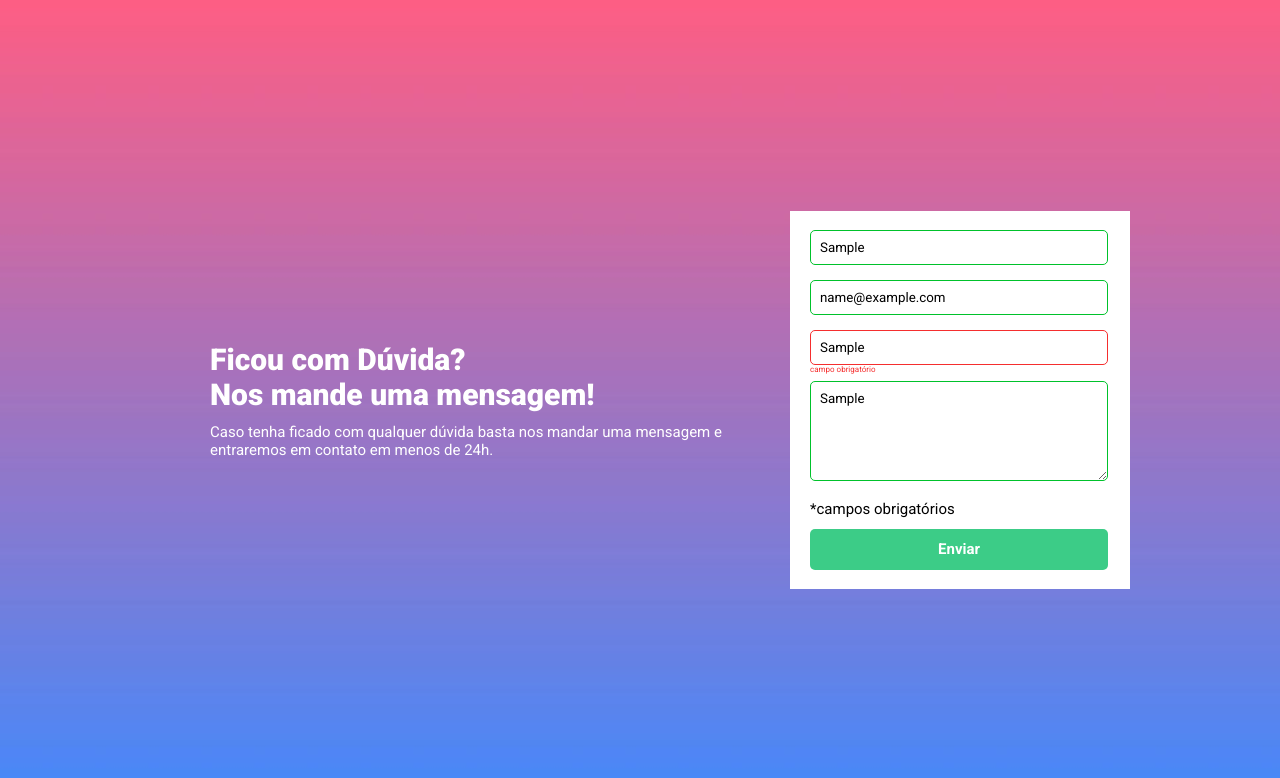
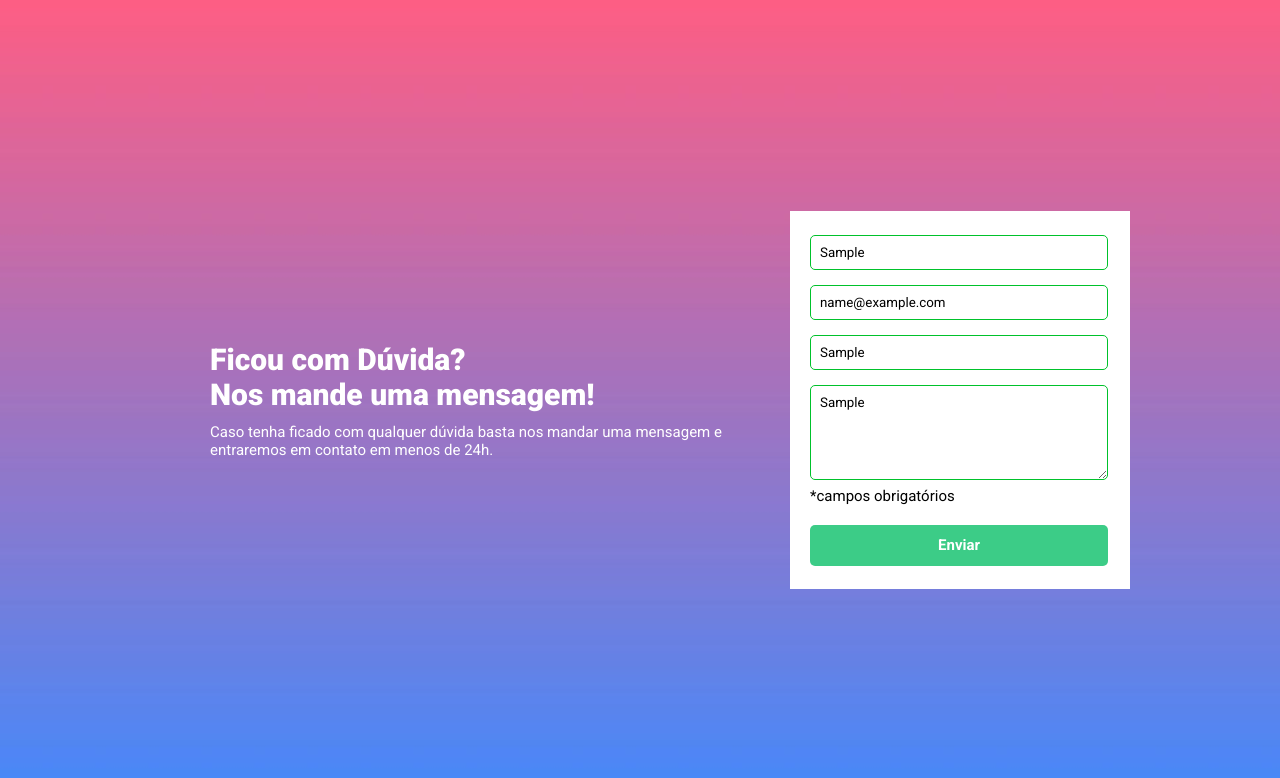
Before and after one commit to Higor-Santanna/formul-rio-central-de-ajuda, a plain HTML site: page index.html in a window 1280 px wide. Both pictures are taken after typing "Sample", "name@example.com", "Sample", "Sample" into the empty fields and a click on the button "Enviar". Drawn offline with Linux system fonts and the light colour scheme.

Commit message:
Atualização do dia 29/11/2022

```diff
--- a/css/style.css
+++ b/css/style.css
@@ -40,34 +40,32 @@ body{
     padding: 0 20px;
 }
 
-.second-child .user-information{
+.campo{
+    width: 298px;
+    border: 1px solid var(--cor-borda-input);
+    border-radius: 5px;
+    padding: 9px;
     margin-bottom: 15px;
 }
 
-.second-child .user-information .campo-de-digitacao{
-    width: 298px;
+.second-child .campo-de-digitacao{
     height: 35px;
-    border: 1px solid var(--cor-borda-input);
-    border-radius: 5px;
-    padding: 9px;
-}
-
-.second-child .user-information .message-error{
-    display: none;
 }
 
 .second-child .message{
-    width: 298px;
-    height: 100px;
-    border: 1px solid var(--cor-borda-input);
-    border-radius: 5px;
-    padding: 9px;
+    display: none;
+    font-size: 8px;
+    font-weight: 400;
+}
+
+.second-child .message-text{
+    margin-bottom: 7px;
 }
 
 .second-child .required-field{
     font-weight: 400;
     font-size: 15px;
-    margin-bottom: 11px;
+    margin-bottom: 20px;
 }
 
 .second-child .button{
@@ -81,35 +79,25 @@ body{
     cursor: pointer;
 }
 
-.user-information .campo-de-digitacao:focus,
-.user-information .message:focus{
+.campo-de-digitacao:focus,
+.message-text:focus{
     outline: 0;
     border: 2px solid #f0618d;
 }
 
-.user-information.success .campo-de-digitacao{
+.campo.success{
     border: 1px solid var(--cor-borda-input-correto);
 }
 
-.user-information.success .message{
-    border: 1px solid var(--cor-borda-input-correto);
+.campo.error{
+    border: 1px solid var(--cor-borda-input-errado);
+    margin-bottom: 0;
 }
 
-.second-child .user-information.error{
-    margin-bottom: 6.2px;
-}
-
-.user-information.error .campo-de-digitacao{
-    border: 1px solid var(--cor-borda-input-errado);
-}
-
-.user-information.error .message{
-    border: 1px solid var(--cor-borda-input-errado);
-}
-
-.user-information.error .message-error{
+.message.error{
     display: block;
     font-size: 8px;
     font-weight: 400;
     color: var(--cor-borda-input-errado);
+    margin-bottom: 7px;
 }
--- a/index.html
+++ b/index.html
@@ -30,25 +30,17 @@
 
         <form class="second-child" id="formulario">
 
-            <div class="user-information">
-                <input type="text" name="text" placeholder="Nome completo *" id="full-name" class="campo-de-digitacao">
-                <span class="message-error">campo obrigatório</span>
-            </div>
+            <input type="text" name="text" placeholder="Nome completo *" id="full-name" class="campo-de-digitacao campo">
+            <span class="message">campo obrigatório</span>
 
-            <div class="user-information">
-                <input type="email" name="email" id="email" placeholder="Email *" class="campo-de-digitacao">
-                <span class="message-error">campo obrigatório</span>
-            </div>
+            <input type="email" name="email" id="email" placeholder="Email *" class="campo-de-digitacao campo">
+            <span class="message">campo obrigatório</span>
 
-            <div class="user-information">
-                <input type="text" name="Cell" id="phone-number" placeholder="Telefone *" class="campo-de-digitacao">
-                <span class="message-error">campo obrigatório</span>
-            </div>
+            <input type="text" name="Cell" id="phone-number" placeholder="Telefone *" class="campo-de-digitacao campo">
+            <span class="message">campo obrigatório</span>
 
-            <div class="div-message user-information">
-                <textarea name="message" id="message" cols="30" rows="10" placeholder="Mensagem *" class="message"></textarea>
-                <span class="message-error">campo obrigatório</span>
-            </div>
+            <textarea name="message" id="message" cols="30" rows="5" placeholder="Mensagem *" class="message-text campo"></textarea>
+            <span class="message">campo obrigatório</span>
 
             <p class="required-field">*campos obrigatórios</p>
 
@@ -56,6 +48,7 @@
         </form>
     </div>
 
-    <script src="./js/formulario.js"></script>
+    <!-- <script src="./js/formulario.js"></script> -->
+    <script src="./js/index.js"></script>
 </body>
 </html>
--- a/js/formulario.js
+++ /dev/null
@@ -1,56 +0,0 @@
-const formulario = document.getElementById("formulario");
-const nomeUsuario = document.getElementById("full-name");
-const email = document.getElementById("email");
-const telefone = document.getElementById("phone-number");
-const mensagem = document.getElementById("message");
-
-
-formulario.addEventListener("submit", function(e){
-    e.preventDefault()
-    verificandoSeATexto()
-})
-
-function verificandoSeATexto(){
-    let usuarioVazioPreenchido = nomeUsuario.value;
-    let emailVazioPreenchido = email.value;
-    let telefoneVazioPreenchido = telefone.value;
-    let mensagemVazioPreenchido = mensagem.value;
-
-
-    if(usuarioVazioPreenchido === ""){
-        erro(nomeUsuario);
-    } else {
-        sucesso(nomeUsuario);
-    }
-
-    if(emailVazioPreenchido === ""){
-        erro(email);
-    } else {
-        sucesso(email);
-    }
-
-    if(telefoneVazioPreenchido === ""){
-        erro(telefone);
-    } else if(telefoneVazioPreenchido.length < 8){
-        erro(telefone);
-    } else {
-        sucesso(telefone);
-    }
-
-    if(mensagemVazioPreenchido === ""){
-        erro(mensagem);
-    } else {
-        sucesso(mensagem);
-    }
-
-}
-
-function erro(input) {
-    const formulario = input.parentNode;
-    formulario.classList.add("error")
-}
-
-function sucesso(input){
-    const formulario = input.parentNode;
-    formulario.classList.add("success");
-}
--- /dev/null
+++ b/js/index.js
@@ -0,0 +1,26 @@
+const campos = document.querySelectorAll(".campo");
+const botao = document.getElementById("button");
+const messagemErro = document.querySelectorAll(".message");
+
+botao.addEventListener("click", function(e){
+    e.preventDefault()
+    campos.forEach(function(campoPreenchidoOuVazio, mensagemDeErro){
+        if(campoPreenchidoOuVazio.value === ""){
+            erroDoCampo(campoPreenchidoOuVazio)
+            messagemErro[mensagemDeErro].className = "message error"
+            campoPreenchidoOuVazio.classList.remove("success")
+        } else {
+            sucessoDoCampo(campoPreenchidoOuVazio)
+            campoPreenchidoOuVazio.classList.remove("error")
+            messagemErro[mensagemDeErro].className = "message"
+        }
+    })
+})
+
+function erroDoCampo(input) {
+    input.classList.add("error")
+}
+
+function sucessoDoCampo(input){
+    input.classList.add("success");
+}
```
Also changed, not shown: 1 other file.
